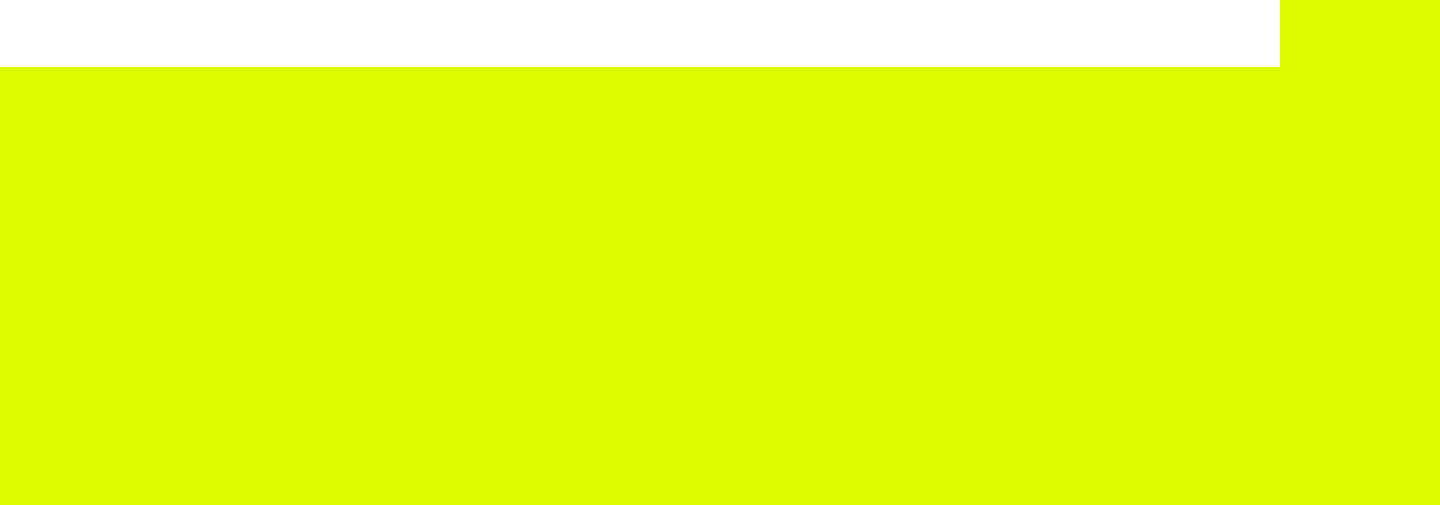
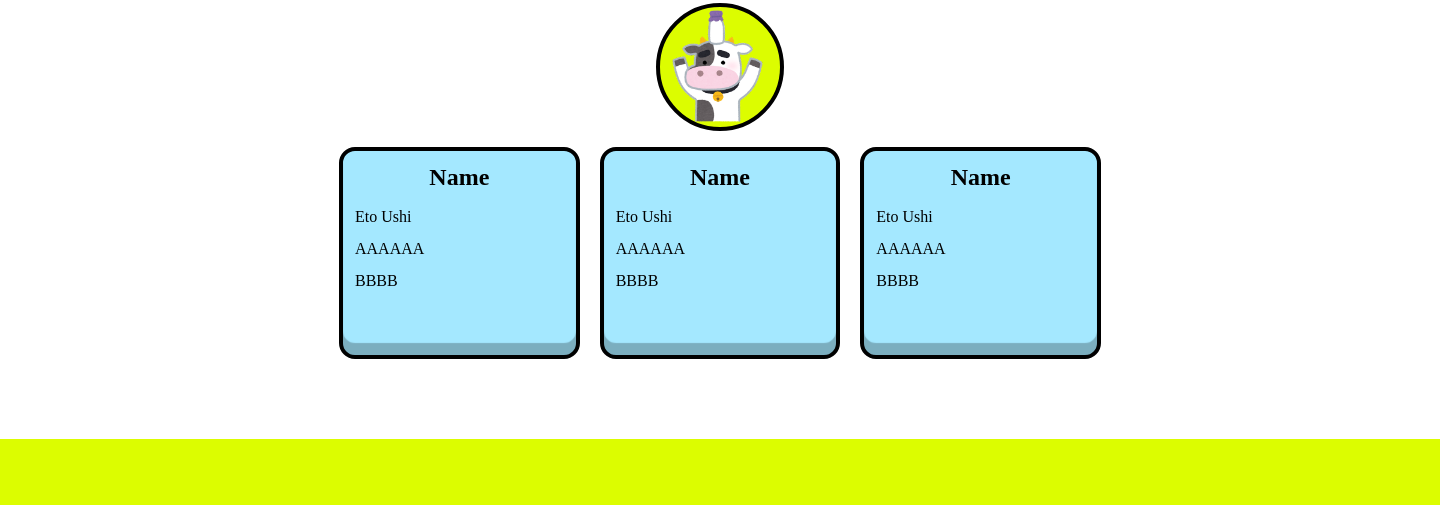
Before and after one commit to 20yuteo/portfolio-gatsby, a Gatsby site: page / in a window 1280 px wide. Shown: the part 295-800 px from the top of the page, 1440 px wide, since content can reach past the window. Built offline with nearby package versions, Linux system fonts and the light colour scheme; Gatsby itself is replaced by a stand-in of ours; a web font is replaced by a local one.

Commit message:
About Meの見た目はできた

```diff
--- a/src/components/AboutMe/index.tsx
+++ b/src/components/AboutMe/index.tsx
@@ -3,10 +3,65 @@ import SC from "./style";
 
 export const AboutMe = () => {
     return(
-        <SC.AboutMeSection>
-            <SC.AboutMeTitle>
-                About Me
-            </SC.AboutMeTitle>
-        </SC.AboutMeSection>
+        <SC.Section>
+            <SC.Body>
+                <SC.Title>
+                    About Me
+                </SC.Title>
+                <SC.ImgContainer>
+                    <SC.Img src={'/eto_ushi_head.png'} />
+                </SC.ImgContainer>
+                <SC.Content>
+                    <SC.ContentItem>
+                        <SC.ItemTitle>
+                            Name
+                        </SC.ItemTitle>
+                        <SC.ItemList>
+                            <SC.ListItem>
+                                Eto Ushi
+                            </SC.ListItem>
+                            <SC.ListItem>
+                                AAAAAA
+                            </SC.ListItem>
+                            <SC.ListItem>
+                                BBBB
+                            </SC.ListItem>
+                        </SC.ItemList>
+                    </SC.ContentItem>
+                    <SC.ContentItem>
+                        <SC.ItemTitle>
+                            Name
+                        </SC.ItemTitle>
+                        <SC.ItemList>
+                            <SC.ListItem>
+                                Eto Ushi
+                            </SC.ListItem>
+                            <SC.ListItem>
+                                AAAAAA
+                            </SC.ListItem>
+                            <SC.ListItem>
+                                BBBB
+                            </SC.ListItem>
+                        </SC.ItemList>
+                    </SC.ContentItem>
+                    <SC.ContentItem>
+                        <SC.ItemTitle>
+                            Name
+                        </SC.ItemTitle>
+                        <SC.ItemList>
+                            <SC.ListItem>
+                                Eto Ushi
+                            </SC.ListItem>
+                            <SC.ListItem>
+                                AAAAAA
+                            </SC.ListItem>
+                            <SC.ListItem>
+                                BBBB
+                            </SC.ListItem>
+                        </SC.ItemList>
+                    </SC.ContentItem>
+                </SC.Content>
+            </SC.Body>
+        </SC.Section>
     )
 }
--- a/src/components/AboutMe/style.ts
+++ b/src/components/AboutMe/style.ts
@@ -1,17 +1,86 @@
 import styled from 'styled-components';
 
-const AboutMeSection = styled.section`
+const Section = styled.section`
     padding: 80px;
     background-color: #FFF;
+    width: 100%;
 `;
 
-const AboutMeTitle = styled.h2`
+const Title = styled.h2`
     font-size: 48px;
-    font-weight: 600;
+    font-weight: 700;
     line-height: 1.2;
 `;
 
+const Body = styled.div`
+    max-width: 762px;
+    margin: 0 auto;
+`;
+
+const ImgContainer = styled.div`
+    width: 120px;
+    height: 120px;
+    flex-shrink: 0;
+    border-radius: 64px;
+    margin: 16px auto;
+    background-color: #DCFD00;
+    border: 4px solid var(--text-subtitle, #000);
+    overflow: hidden;
+`;
+
+const Img = styled.img`
+    width: 120px;
+    height: auto;
+`;
+
+const Content = styled.div`
+    display: flex;
+    flex-direction: row;
+    gap: 20px;
+`;
+
+const ContentItem = styled.div`
+    display: flex;
+    flex-direction: column;
+
+    border-radius: 16px;
+    border: 4px solid #000;
+    background: #A4E8FF;
+    box-shadow: 0px -12px 1px 0px rgba(0, 0, 0, 0.25) inset;
+
+    width: 327px;
+    height: 180px;
+    padding: 12px;
+    gap: 10px;
+`;
+
+const ItemTitle = styled.h3`
+    font-size: 24px;
+    font-weight: 600;
+    line-height: 1.2;
+    text-align: center;
+`;
+
+const ItemList = styled.ul`
+    list-style: none;
+    padding: 0;
+`;
+
+const ListItem = styled.li`
+    display: flex;
+    align-items: center;
+    padding: 8px 0;
+`;
+
 export default {
-    AboutMeSection,
-    AboutMeTitle,
+    Section,
+    Title,
+    Body,
+    ImgContainer,
+    Img,
+    Content,
+    ContentItem,
+    ItemTitle,
+    ItemList,
+    ListItem
 };
```
Also changed, not shown: static/eto_ushi_head.png (added).
